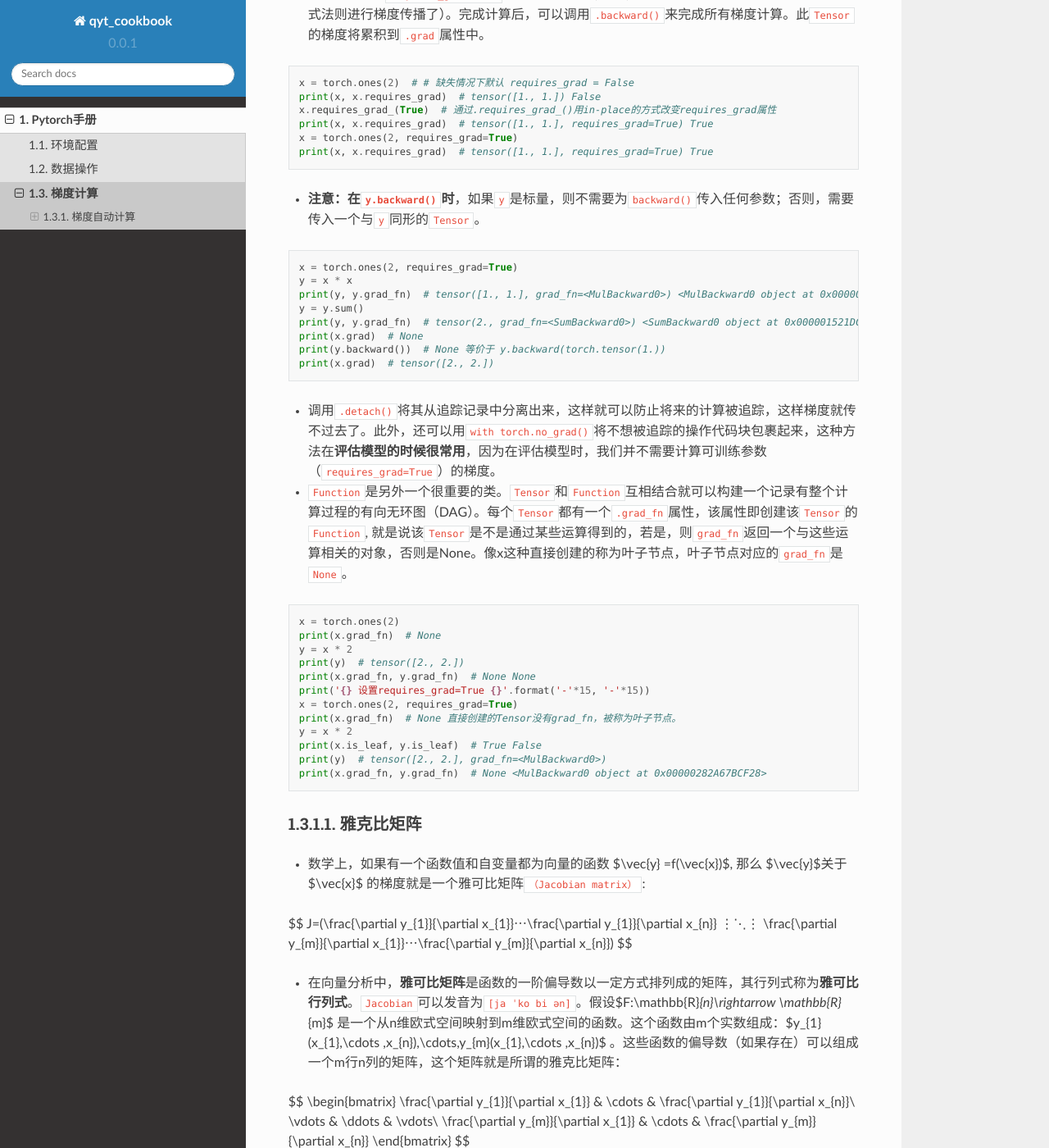
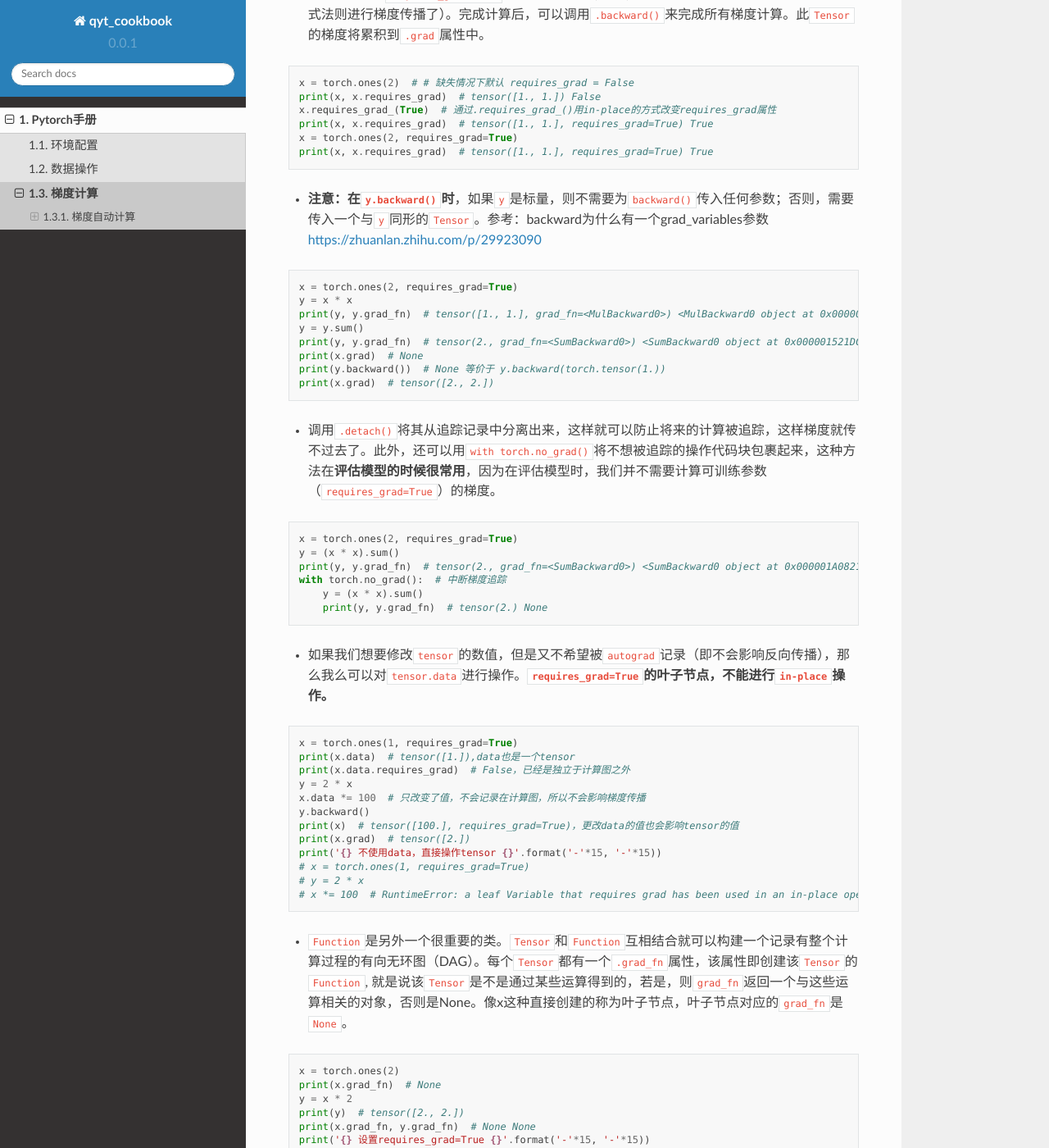
Before and after one commit to q759729997/qyt_cookbook, a Sphinx documentation site: the page built from qyt_cookbook/source/pytorch/gradient.md, in a window 1280 px wide and 1400 px high, scrolled down 294 px. Shown: the whole window at 82% size. Built offline with Sphinx 7.4.7 and the Read the Docs theme 2.0.0, drawn with Linux system fonts in a browser that asks for light colours; some of the changed text lies outside the part shown.

Commit message:
tensor反向传播补充

```diff
--- a/qyt_cookbook/source/pytorch/gradient.md
+++ b/qyt_cookbook/source/pytorch/gradient.md
@@ -15,7 +15,7 @@
 print(x, x.requires_grad)  # tensor([1., 1.], requires_grad=True) True
 ~~~
 
-- **注意：在`y.backward()`时**，如果`y`是标量，则不需要为`backward()`传入任何参数；否则，需要传入一个与`y`同形的`Tensor`。
+- **注意：在`y.backward()`时**，如果`y`是标量，则不需要为`backward()`传入任何参数；否则，需要传入一个与`y`同形的`Tensor`。参考：backward为什么有一个grad_variables参数<https://zhuanlan.zhihu.com/p/29923090>
 
 ~~~python
 x = torch.ones(2, requires_grad=True)
@@ -29,6 +29,33 @@
 ~~~
 
 - 调用`.detach()`将其从追踪记录中分离出来，这样就可以防止将来的计算被追踪，这样梯度就传不过去了。此外，还可以用`with torch.no_grad()`将不想被追踪的操作代码块包裹起来，这种方法在**评估模型的时候很常用**，因为在评估模型时，我们并不需要计算可训练参数（`requires_grad=True`）的梯度。
+
+~~~python
+x = torch.ones(2, requires_grad=True)
+y = (x * x).sum()
+print(y, y.grad_fn)  # tensor(2., grad_fn=<SumBackward0>) <SumBackward0 object at 0x000001A08211D1D0>
+with torch.no_grad():  # 中断梯度追踪
+    y = (x * x).sum()
+    print(y, y.grad_fn)  # tensor(2.) None
+~~~
+
+- 如果我们想要修改`tensor`的数值，但是又不希望被`autograd`记录（即不会影响反向传播），那么我么可以对`tensor.data`进行操作。**`requires_grad=True`的叶子节点，不能进行`in-place`操作。**
+
+~~~
+x = torch.ones(1, requires_grad=True)
+print(x.data)  # tensor([1.]),data也是一个tensor
+print(x.data.requires_grad)  # False，已经是独立于计算图之外
+y = 2 * x
+x.data *= 100  # 只改变了值，不会记录在计算图，所以不会影响梯度传播
+y.backward()
+print(x)  # tensor([100.], requires_grad=True)，更改data的值也会影响tensor的值
+print(x.grad)  # tensor([2.])
+print('{} 不使用data，直接操作tensor {}'.format('-'*15, '-'*15))
+# x = torch.ones(1, requires_grad=True)
+# y = 2 * x
+# x *= 100  # RuntimeError: a leaf Variable that requires grad has been used in an in-place operation.
+~~~
+
 - `Function`是另外一个很重要的类。`Tensor`和`Function`互相结合就可以构建一个记录有整个计算过程的有向无环图（DAG）。每个`Tensor`都有一个`.grad_fn`属性，该属性即创建该`Tensor`的`Function`, 就是说该`Tensor`是不是通过某些运算得到的，若是，则`grad_fn`返回一个与这些运算相关的对象，否则是None。像x这种直接创建的称为叶子节点，叶子节点对应的`grad_fn`是`None`。
 
 ~~~python
@@ -77,3 +104,17 @@
 $$
 
 - 注意：grad在反向传播过程中是累加的(`accumulated`)，这意味着每一次运行反向传播，梯度都会累加之前的梯度，所以一般在反向传播之前需把梯度清零。
+
+~~~python
+x = torch.ones(2, requires_grad=True)
+y = (x * x).sum()
+y.backward()
+print(x.grad)  # tensor([2., 2.])
+y = (x * x).sum()
+y.backward()
+print(x.grad)  # tensor([4., 4.])；梯度累加
+x.grad.data.zero_()  # 梯度清零
+y = (x * x).sum()
+y.backward()
+print(x.grad)  # tensor([2., 2.])
+~~~
```
Also changed, not shown: qyt_cookbook/source/pytorch/gradient.rst (+67 -1 lines), 1 other file.
